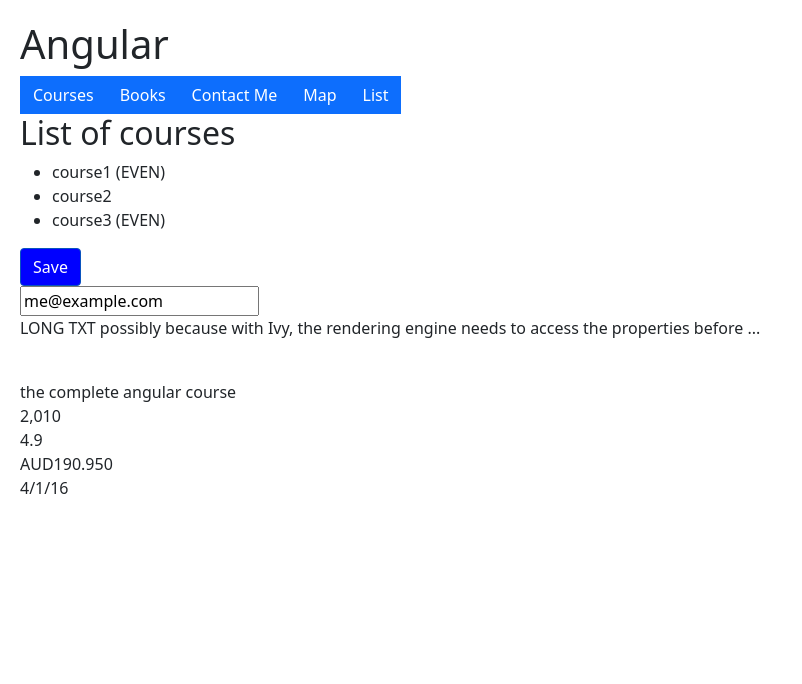
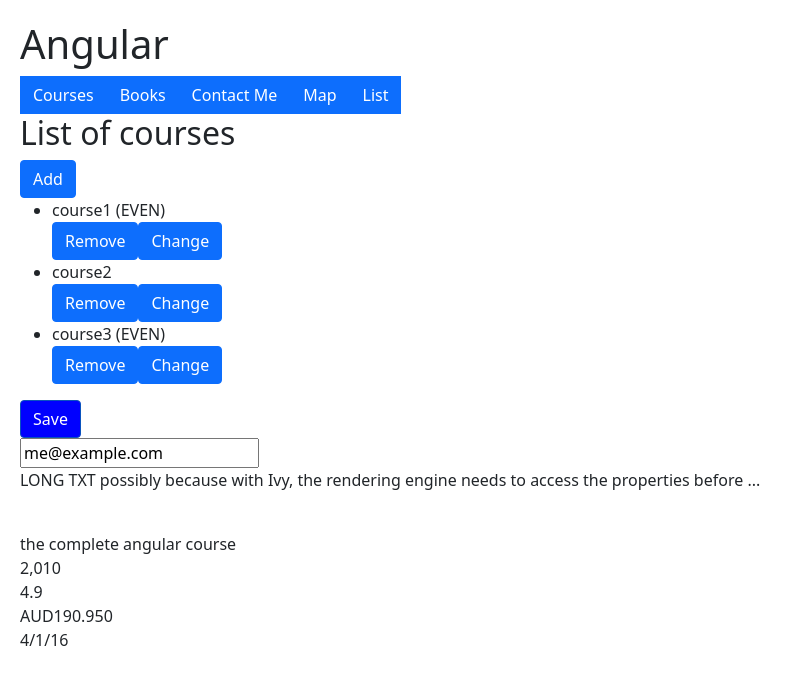
Before and after one commit to Dridge/code-with-mosh-hello-world, an Angular app: page / in a window 1280 px wide. Shown: the top 684 px of the page, without its empty margins (0-802 px from the left). Built offline with nearby package versions, Linux system fonts and the light colour scheme.

Commit message:
Implement change detection with add remove and change buttons

```diff
--- a/src/app/courses.component.html
+++ b/src/app/courses.component.html
@@ -1,9 +1,14 @@
 <h2>{{ title }}</h2>
+<button class="btn btn-primary" (click)="onAdd()">Add</button>
 <div *ngIf="courses.length > 0; then courseList else noCourses"></div>
 <ng-template #courseList>
     <ul>
         <li *ngFor="let course of courses; even as isEven">
-            {{ course }} <span *ngIf="isEven">(EVEN)</span>
+            {{ course.name }} <span *ngIf="isEven">(EVEN)</span>
+            <div>
+                <button class="btn btn-primary" (click)="onRemove(course)">Remove</button>
+                <button class="btn btn-primary" (click)="onChange(course)">Change</button>
+            </div>
         </li>
     </ul>
 </ng-template>
--- a/src/app/courses.component.ts
+++ b/src/app/courses.component.ts
@@ -58,6 +58,19 @@ Use a template-driven or reactive form to get the input value. IMO this would be
         console.log(this.email);
     }
 
+    onAdd(){
+        this.courses.push({name: 'courseExtra'});
+    }
+
+    onRemove(course: { name: string; }){
+        let index = this.courses.indexOf(course);
+        this.courses.splice(index, 1);
+    }
+
+    onChange(course: { name: string; }){
+        course.name = 'UPDATED';
+    }
+
     ngOnInit(): void {
     }
 }
--- a/src/app/courses.service.ts
+++ b/src/app/courses.service.ts
@@ -1,6 +1,10 @@
 
 export class CoursesService {
     getCourses() {
-        return ["course1", "course2", "course3"];
+        return [
+            {name: "course1"},
+            {name: "course2"},
+            {name: "course3"}
+        ];
     }
 }
```
